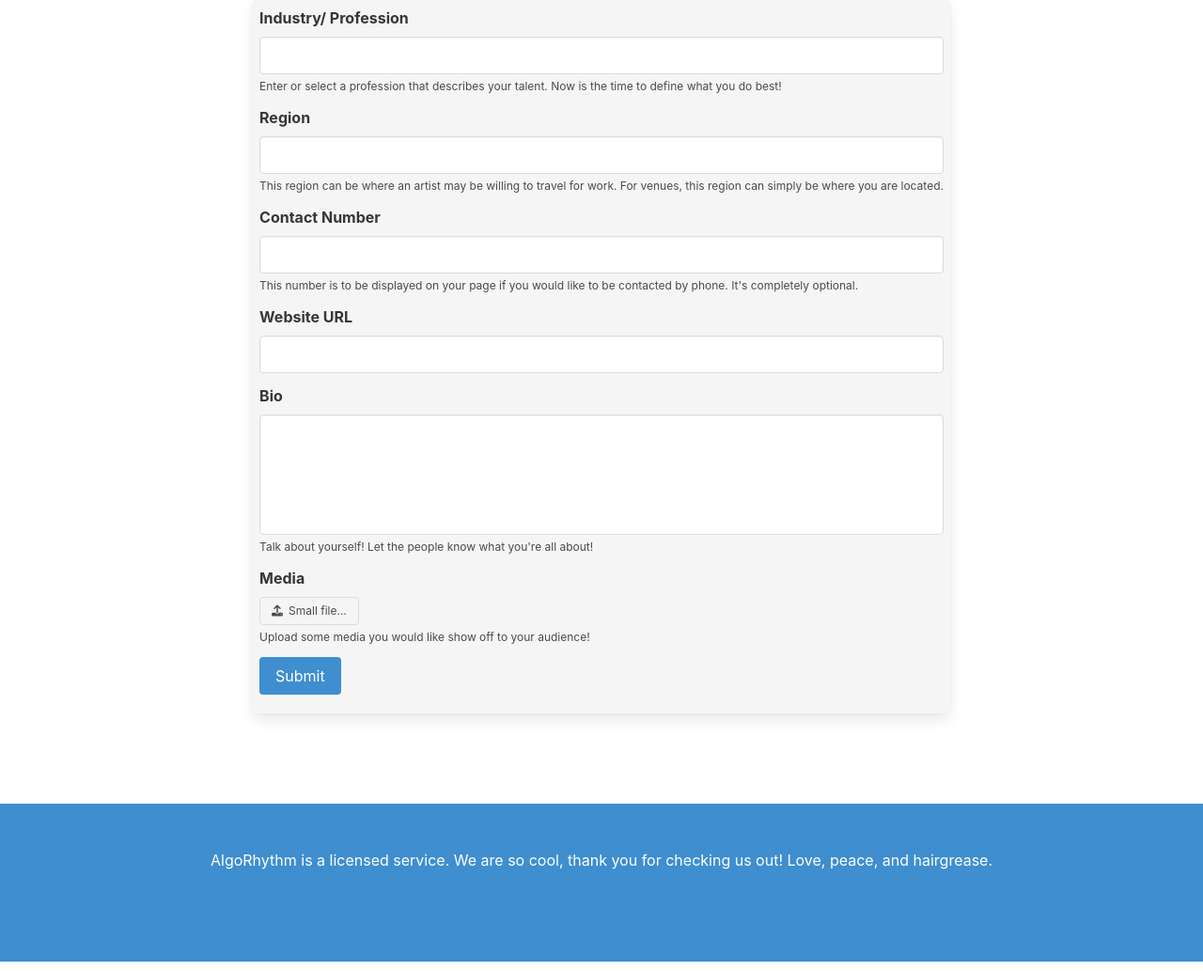
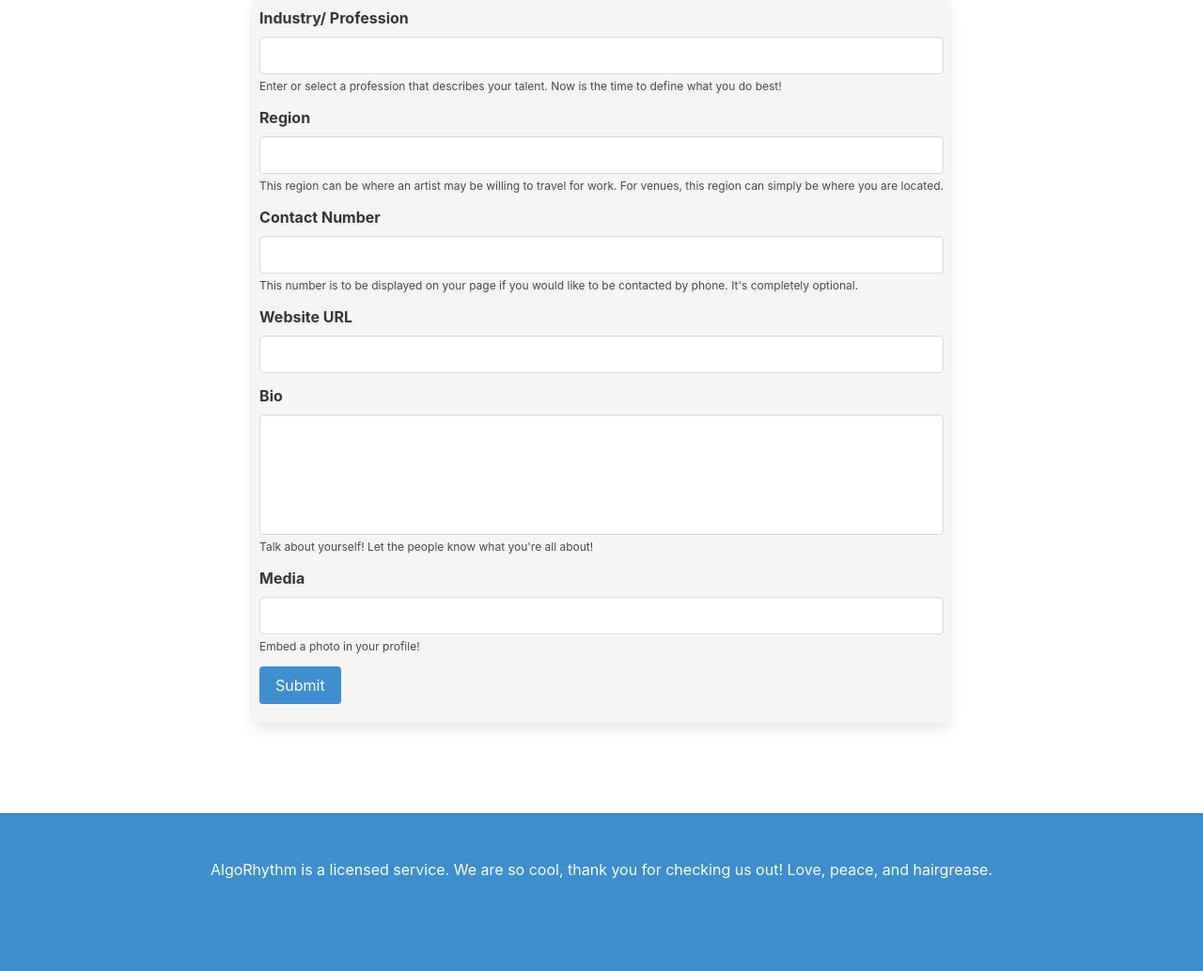
Before and after one commit to nicolalenee/auditorium, a Node server app: template views/settings.handlebars in a window 1280 px wide. Shown: the part 213-1246 px from the top of the page at 94% size. Run offline with Node 20, Linux system fonts and the light colour scheme; the template is opened without the code that fills it, so the values that code supplies are empty; some libraries are stand-ins or nearby versions.

Commit message:
random update

```diff
--- a/controllers/home-routes.js
+++ b/controllers/home-routes.js
@@ -120,7 +120,7 @@ router.get("/settings", (req, res) => {
 router.get('/listings', (req, res) => {
 
   Post.findAll({
-    order: [['id', 'DESC']],
+    order: [['id', 'ASC']],
     attributes: ['id', 'title', 'content', 'created_at'],
     include: [
       {
@@ -186,8 +186,8 @@ router.get('/profile', (req, res) => {
       res.redirect('/login');
       return;
     }
+
     const userInfo = dbProfileData.get({ plain: true })
-    console.log(userInfo)
     console.log(userInfo);
     res.render('profile', {userInfo, loggedIn: req.session.loggedIn});
   })
--- a/public/js/update-profile.js
+++ b/public/js/update-profile.js
@@ -6,7 +6,7 @@ async function updateProfileClickHandler(event) {
     const phone_number = document.querySelector('#contact-number').value.trim();
     const website_url = document.querySelector('#website-url').value.trim();
     const bio = document.querySelector('#bio').value.trim();
-    const media = document.querySelector('input[name="file-input"]').value.trim();
+    const media = document.querySelector('#media').value.trim();
 
     const response = await fetch('api/profile', {
         method: 'PUT',
@@ -22,7 +22,7 @@ async function updateProfileClickHandler(event) {
     });
 
     if (response.ok) {
-        document.location.replace('/update-profile');
+        document.location.replace('/profile');
     }
     else {
         alert(response.statusText);
--- a/views/settings.handlebars
+++ b/views/settings.handlebars
@@ -63,21 +63,12 @@
   <div class="field mb-3">
     <div class="control">
       <label class="label">Media</label>
-      <div class="file is-small">
         <label class="file-label">
-          <input class="file-input" type="file" name="resume">
-          <span class="file-cta">
-            <span class="file-icon">
-              <i class="fas fa-upload"></i>
-            </span>
-            <span class="file-label">
-              Small file…
-            </span>
-          </span>
+          <input class="input" type="text" id="media">
         </label>
       </div>
 
-      <p class="help">Upload some media you would like show off to your audience! </p>
+      <p class="help">Embed a photo in your profile! </p>
 
     </div>
   </div>
```
Also changed, not shown: views/user-profile.handlebars (deleted, +0 -36 lines), README.md.
